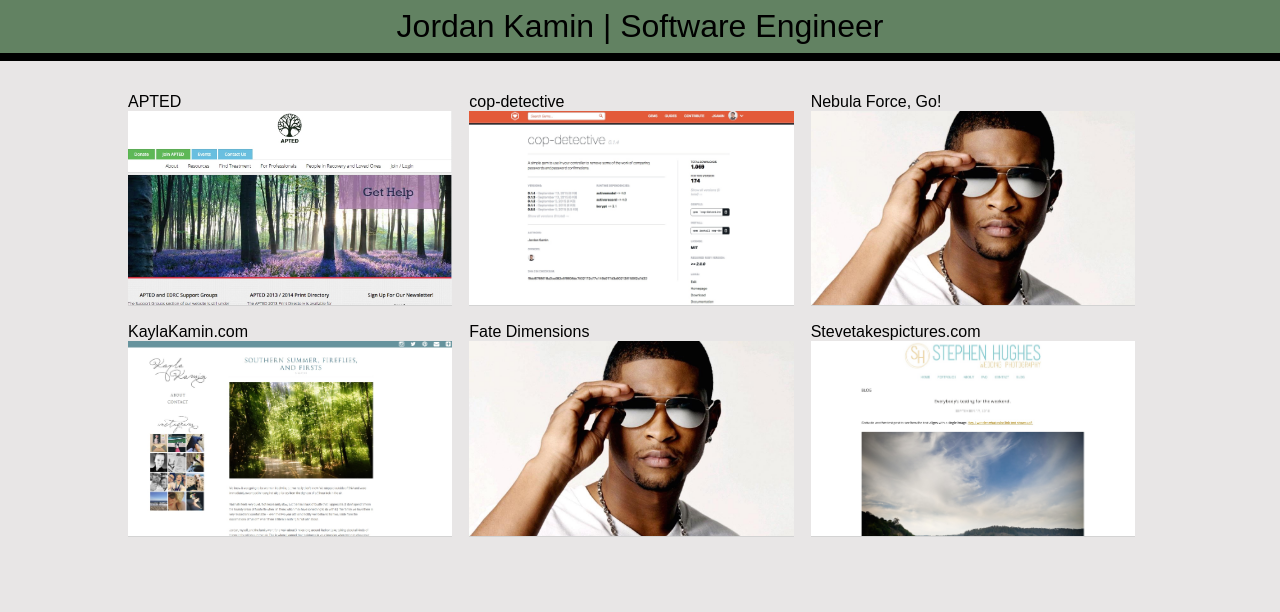
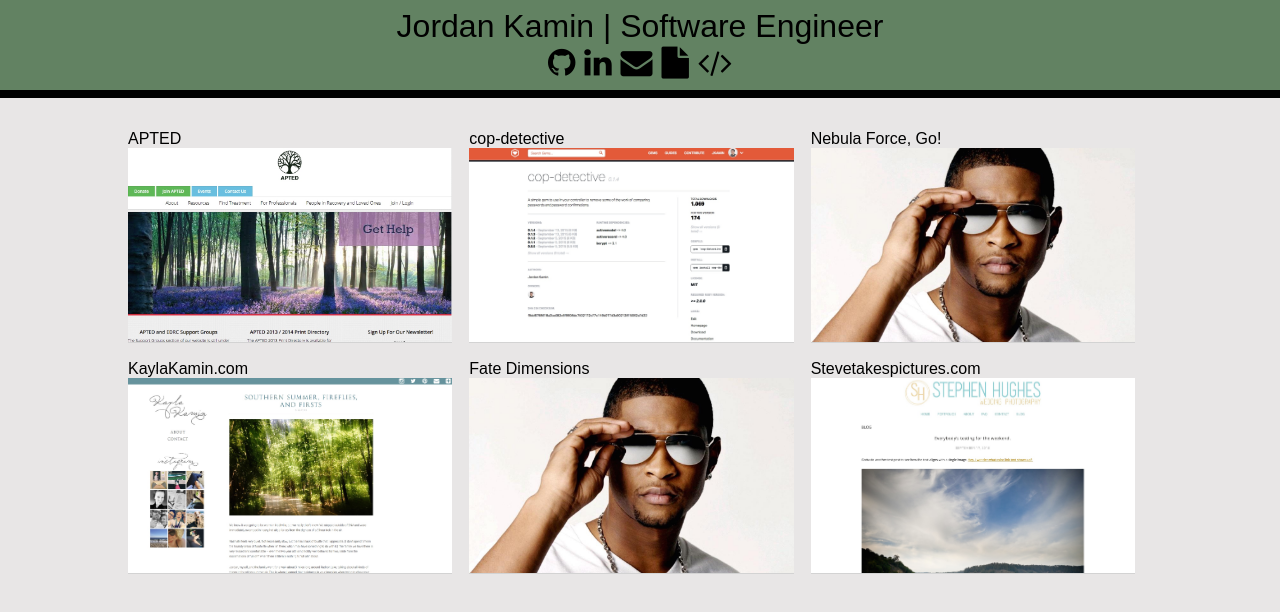
Before and after one commit to yhordi/yhordi.github.io, a plain HTML site: page index.html in a window 1280 px wide. Drawn offline with Linux system fonts and the light colour scheme; a web font is replaced by a local one.

Commit message:
Adds social media icons/links

```diff
--- a/index.html
+++ b/index.html
@@ -4,12 +4,32 @@
   <link rel="stylesheet" type="text/css" href="stylesheets/normalize.css">
   <link rel="stylesheet" type="text/css" href="stylesheets/trg.css">
   <link rel="stylesheet" type="text/css" href="stylesheets/style.css">
+  <link rel="stylesheet" href="https://maxcdn.bootstrapcdn.com/font-awesome/4.4.0/css/font-awesome.min.css">
 </head>
 
 <body>
 
   <div class="top">
     Jordan Kamin | Software Engineer
+    <div>
+      <a class="icon" href="https://github.com/yhordi">
+        <i title="github" class="fa fa-github"></i>
+      </a>
+      <a class= "icon" href="https://www.linkedin.com/in/jordankamin">
+        <i title="LinkedIn" class="fa fa-linkedin"></i>
+      </a>
+      <a class="icon" href="">
+        <i title="email me" class="fa fa-envelope"></i>
+      </a>
+      <a class="icon" href="/resume.pdf">
+        <i title="resume" class="fa fa-file"></i>
+      </a>
+      <a class="icon" href="https://github.com/yhordi/web-portfolio">
+        <i title="view this page's source" class="fa fa-code"></i>
+      </a>
+    </div>
+  </div>
+  <div class='center'>
   </div>
   <div class='container'>
     <div class="row">
--- a/stylesheets/style.css
+++ b/stylesheets/style.css
@@ -23,6 +23,25 @@
   margin-bottom: 5%;
   border-bottom: .10em solid #D3D3D3;
 }
+
+.icon{
+  text-decoration: none;
+  color: black;
+  -webkit-transition: text-shadow .5s, color .5s;
+  -moz-transition: text-shadow .5s, color .5s;
+  -ms-transition: text-shadow .5s, color .5s;
+  transition: text-shadow .5s, color .5s;
+}
+
+.icon:hover{
+  color: white;
+  text-shadow: 0px 0px 23px rgba(255, 255, 255, 1);
+  -webkit-transition: text-shadow .5s, color .5s;
+  -moz-transition: text-shadow .5s, color .5s;
+  -ms-transition: text-shadow .5s, color .5s;
+  transition: text-shadow .5s, color .5s;
+}
+
 body{
   background-color: #E8E6E6;
 }
```
